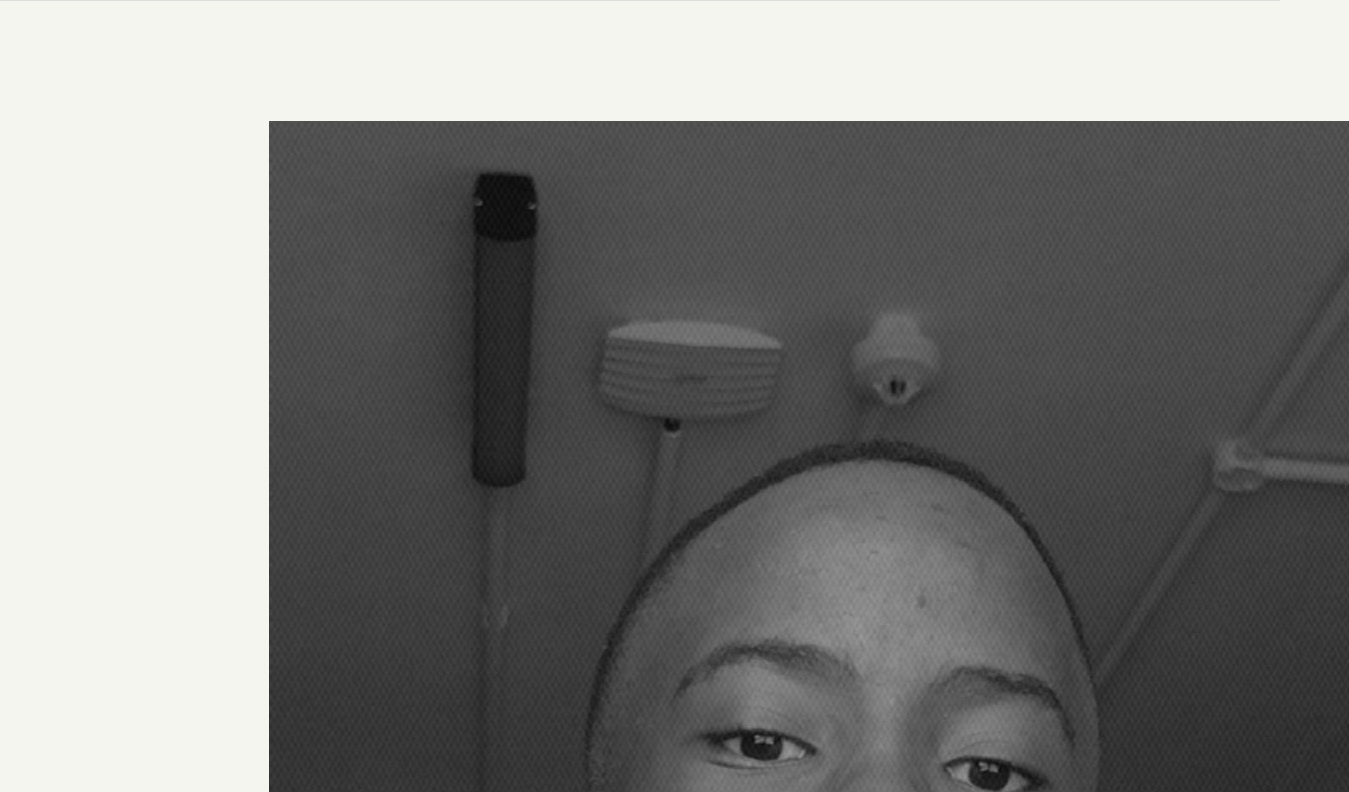
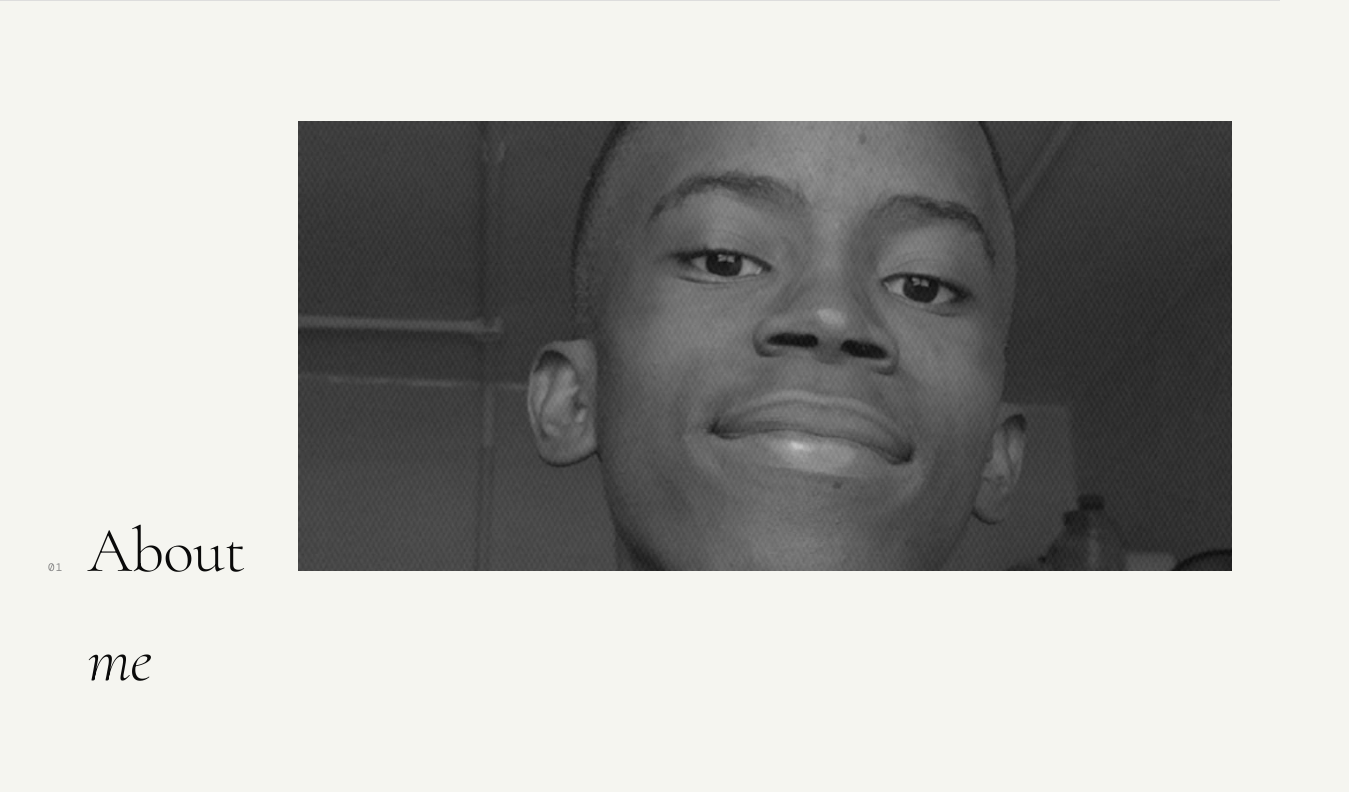
Before and after one commit to ReneSLK/Portfolio, a plain HTML site: page index.html in a window 1280 px wide. Shown: the part 800-1592 px from the top of the page, 1349 px wide, since content can reach past the window. Drawn offline with nearby package versions, Linux system fonts and the light colour scheme; a web font is replaced by a local one.

Commit message:
Update index.html

```diff
--- a/index.html
+++ b/index.html
@@ -43,7 +43,7 @@
     <div class="section-header reveal">
       <span class="section-num">01</span>
       <h2 class="section-title">About <em>me</em></h2>
-      <img src="image.webp" alt="Reneilwe Seleka" class="profile-img" />
+      <img src="image.webp" alt="Reneilwe Seleka" class="profile-img" height="450" width="350"/>
     </div>
 
     <div class="about-grid">
```
